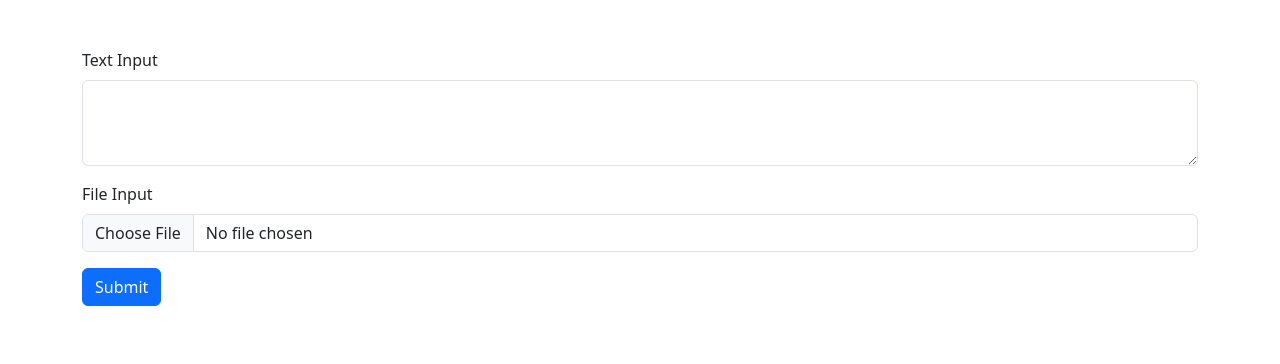
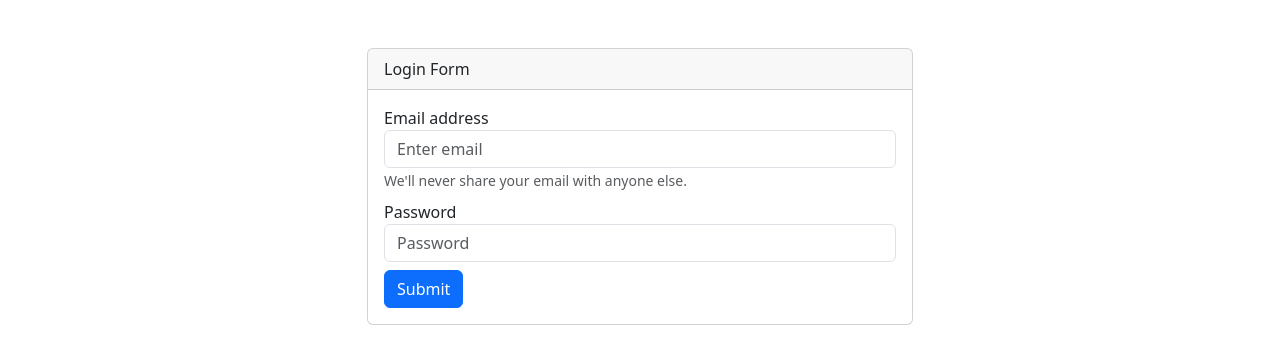
Before and after one commit to kamesh-git/notice_board, a plain HTML site: page index.html in a window 1280 px wide. Drawn offline with nearby package versions, Linux system fonts and the light colour scheme.

Commit message:
Add files via upload

```diff
--- a/index.html
+++ b/index.html
@@ -4,13 +4,43 @@
 <head>
   <meta charset="UTF-8">
   <meta name="viewport" content="width=device-width, initial-scale=1.0">
-  <title>IOT Digital Notice Board</title>
+  <title>Form with Bootstrap 5 and Plain JavaScript</title>
   <!-- Bootstrap CSS -->
   <link href="https://cdn.jsdelivr.net/npm/bootstrap@5.3.0-alpha1/dist/css/bootstrap.min.css" rel="stylesheet">
 </head>
 
 <body>
-  <div class="container mt-5">
+  <div id="login" class="container mt-5">
+    <div class="row justify-content-center">
+      <div class="col-md-6">
+        <div class="card">
+          <div class="card-header">
+            Login Form
+          </div>
+          <div class="card-body">
+            <form>
+              <div class="form-group">
+                <label for="email">Email address</label>
+                <input type="email" class="form-control" id="email" aria-describedby="emailHelp"
+                  placeholder="Enter email">
+                <small id="emailHelp" class="form-text text-muted">We'll never share your email with anyone
+                  else.</small>
+              </div>
+              <div class="form-group mt-2">
+                <label for="password">Password</label>
+                <input type="password" class="form-control" id="password" placeholder="Password">
+              </div>
+              <button type="submit" class="btn btn-primary mt-2">Submit</button>
+            </form>
+          </div>
+        </div>
+      </div>
+    </div>
+  </div>
+  <div id="main" class="container mt-5 d-none">
+    <div class="container my-2 d-flex justify-content-end">
+      <button id="logout" class="btn btn-danger">Logout</button>
+    </div>
     <form id="myForm">
       <div class="mb-3">
         <label for="textInput" class="form-label">Text Input</label>
@@ -89,6 +119,38 @@
       this.reset();
     });
   </script>
+
+  <script type="module">
+    import { initializeApp } from 'https://www.gstatic.com/firebasejs/10.8.0/firebase-app.js'
+    import { signInWithEmailAndPassword, getAuth } from 'https://www.gstatic.com/firebasejs/10.8.0/firebase-auth.js'
+    const firebaseConfig = {
+      apiKey: "AIzaSyBlClVqcXYymbb_HyIVh1DSs84091EWXmw",
+      authDomain: "iot-notice-board-3a3f7.firebaseapp.com",
+      projectId: "iot-notice-board-3a3f7",
+      storageBucket: "iot-notice-board-3a3f7.appspot.com",
+      messagingSenderId: "931026070059",
+      appId: "1:931026070059:web:bfc2fb30dd71d51e42986e"
+    };
+    const app = initializeApp(firebaseConfig);
+    const auth = getAuth(app);
+    document.querySelector("#login form").addEventListener("submit", function (e) {
+      e.preventDefault();
+      const email = document.querySelector("#login [type=email]").value;
+      const password = document.querySelector("#login [type=password]").value;
+      signInWithEmailAndPassword(auth, email, password).then(() => {
+        document.querySelector("#login").classList.add("d-none");
+        document.querySelector("#main").classList.remove("d-none");
+      })
+
+    })
+  </script>
+
+  <script>
+    document.querySelector("#main #logout").addEventListener("click",function(){
+      document.querySelector("#login").classList.remove("d-none");
+      document.querySelector("#main").classList.add("d-none");
+    })
+  </script>
 </body>
 
 </html>
```
